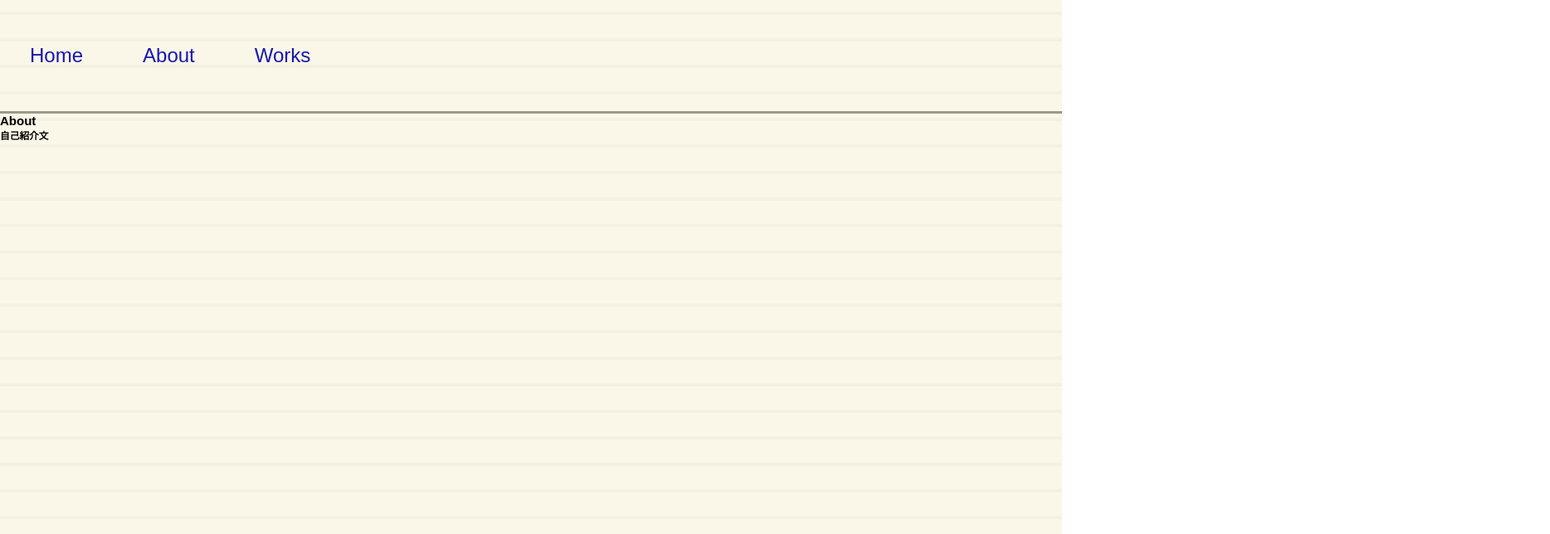
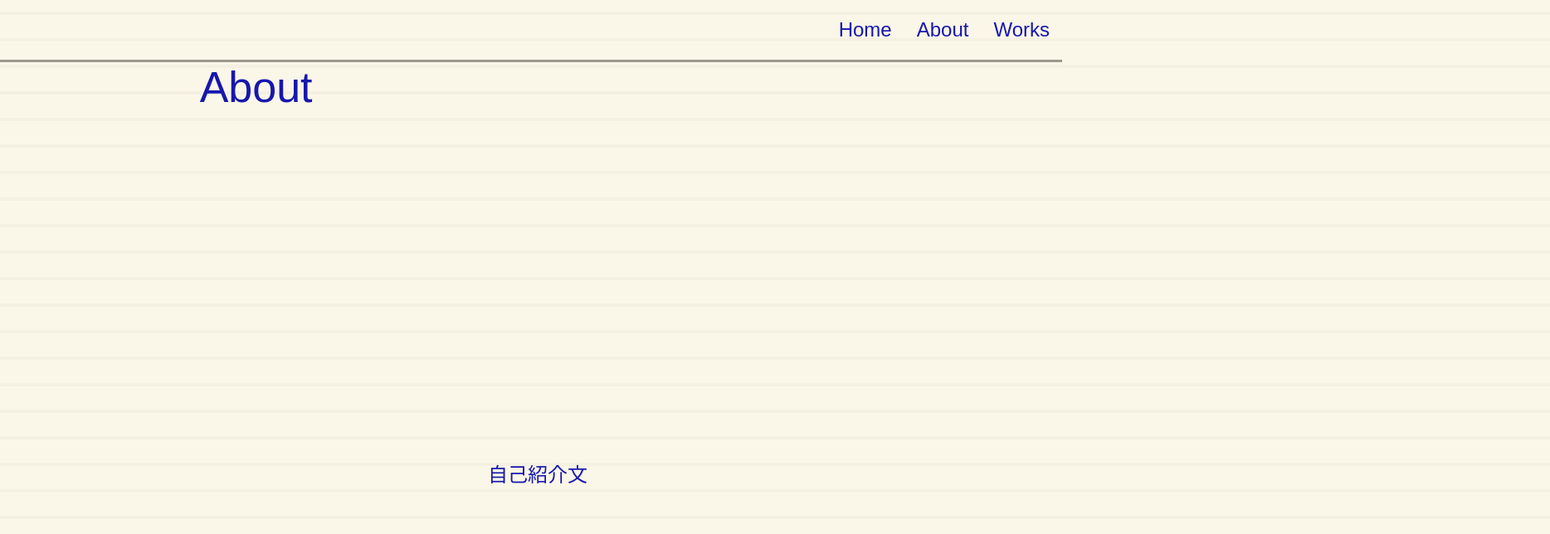
Before and after one commit to TakUMix21052/web-design-x21052, a plain HTML site: page about.html in a window 1280 px wide. Shown: the top 644 px of the page at 83% size, 1868 px wide, since content can reach past the window. Drawn offline with Linux system fonts and the light colour scheme.

Commit message:
Update aboutstyle.css

```diff
--- a/aboutstyle.css
+++ b/aboutstyle.css
@@ -1,25 +1,44 @@
 *, *::before, *::after {
     margin: 0;
     padding: 0;
-    box-sizing: border-box;
+}
+html{
+    font-size: 10px;
 }
 body {
     background-image: url(Web_bg4.png);
     font-family: 'Hiragino Kaku Gothic Pro', 'Meiryo', sans-serif;
-    font-size: 10px;
+    font-weight: normal;
 }
 header{
     border-bottom: 0.3em solid #9D988B;
 }
 header nav ul {
     display: flex;
+    justify-content: flex-end;
 }
 header nav ul li {
-    font-size: 2.4em;
+    font-size: 2.4rem;
     list-style: none;
-    padding: 2.2em 1.5em;
+    padding: 2.2rem 1.5rem;
 }
 header nav ul li a{
     color: #1717AD;
     text-decoration: none;
 }
+h2 {
+    color: #1717AD;
+    font-size: 5.2rem;
+    font-weight: normal;
+    position: relative;
+    top: 50%;
+    left: 18.8%;
+}
+h3 {
+    color: #1717AD;
+    font-size: 2.4rem;
+    font-weight: normal;
+    position: relative;
+    top: 41.8rem;
+    left: 58.8rem;
+}
```
